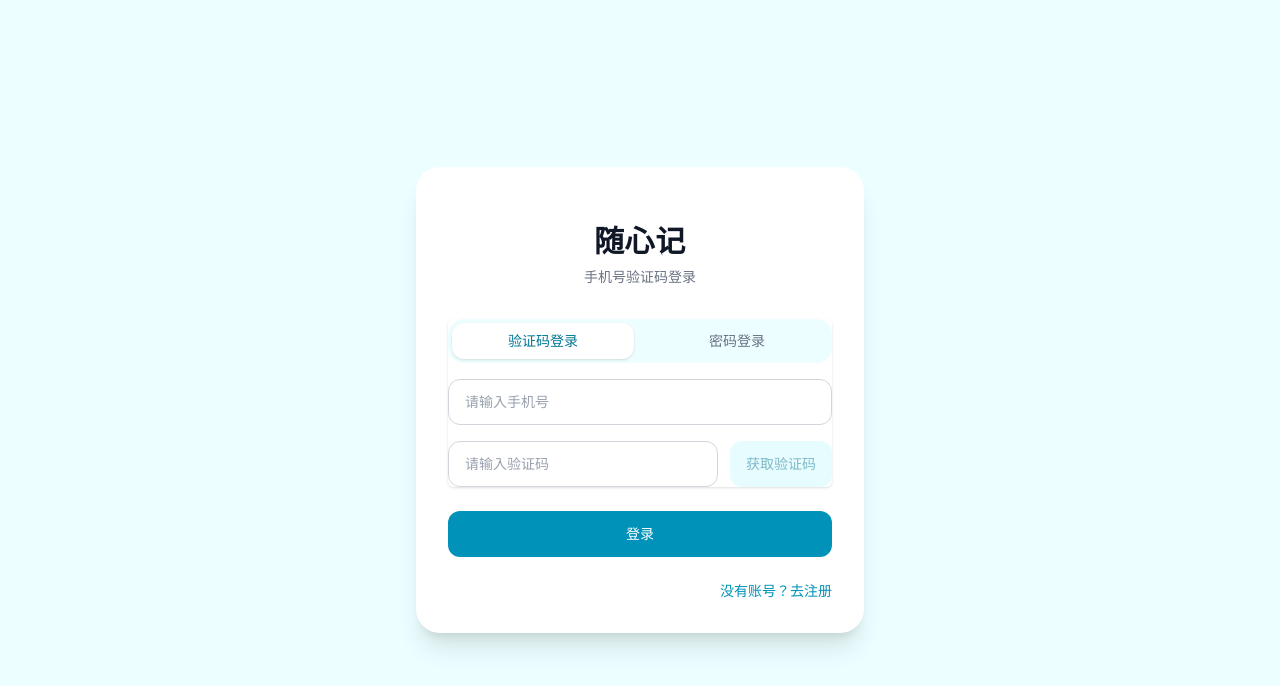
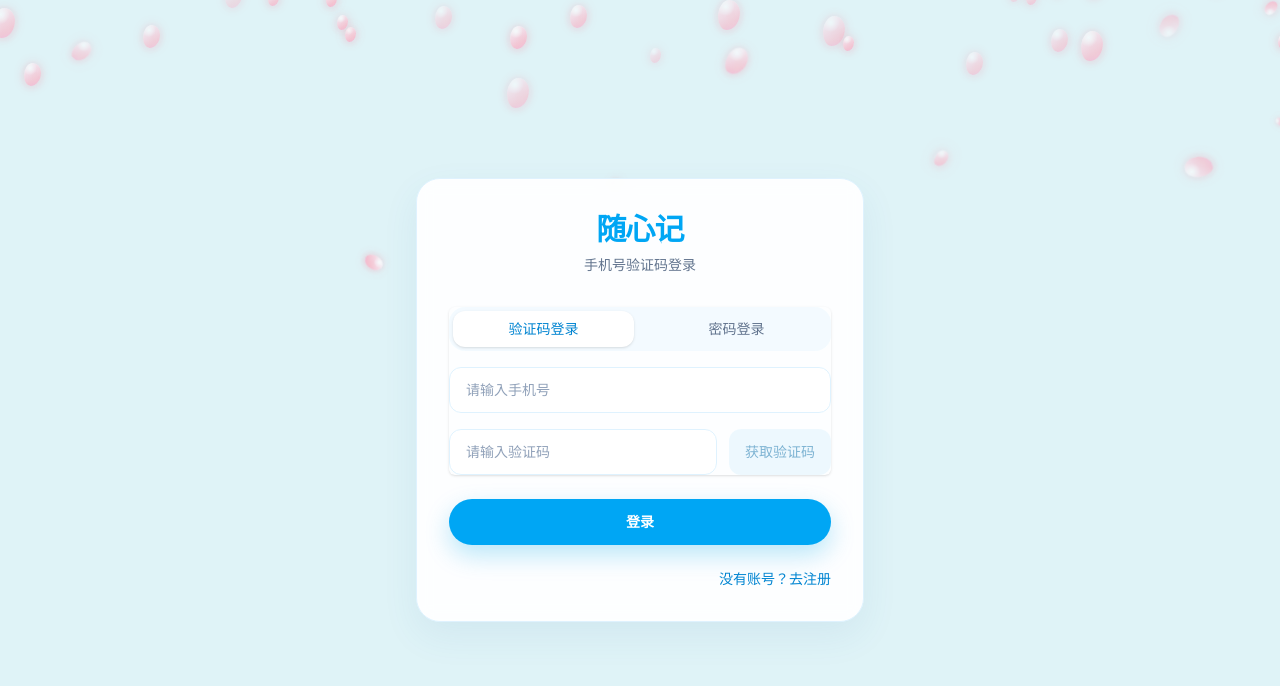
Before and after one commit to waj5/Random-Notes, a Vue app in the folder frontend/: page /login in a window 1280 px wide. Shown: the top 686 px of the page. Built offline with nearby package versions, Linux system fonts and the light colour scheme; no server answers.

Commit message:
修改登录页

```diff
--- a/frontend/src/views/Login.vue
+++ b/frontend/src/views/Login.vue
@@ -2,6 +2,7 @@
 import { ref, computed, onMounted, onBeforeUnmount } from 'vue'
 import { useRouter } from 'vue-router'
 import apiClient from '../api/client'
+import PetalBackground from '../components/PetalBackground.vue'
 import { useAuthStore } from '../stores/auth'
 
 const router = useRouter()
@@ -194,21 +195,24 @@ const handleSubmit = async () => {
 </script>
 
 <template>
-  <div class="flex items-center justify-center min-h-screen bg-cyan-50 font-sans">
-    <div class="w-full max-w-md p-8 space-y-8 bg-white rounded-3xl shadow-xl transform transition-all duration-300 hover:shadow-2xl">
+  <div class="relative flex min-h-screen items-center justify-center bg-[#dff3f7] px-4 py-10 font-sans">
+    <PetalBackground />
+    <div
+      class="relative z-10 w-full max-w-md space-y-8 rounded-3xl border border-sky-100 bg-white/92 p-8 shadow-[0_14px_36px_rgba(54,120,160,0.08)] backdrop-blur"
+    >
       <div class="text-center">
-        <h2 class="mt-6 text-3xl font-bold text-gray-900 tracking-wide">随心记</h2>
-        <p class="mt-2 text-sm text-gray-500">{{ title }}</p>
+        <h2 class="text-3xl font-black tracking-tight text-sky-500">随心记</h2>
+        <p class="mt-2 text-sm text-slate-500">{{ title }}</p>
       </div>
 
       <form class="mt-8 space-y-6" @submit.prevent="handleSubmit">
         <div class="rounded-md shadow-sm space-y-4">
-          <div v-if="!isRegister && requireSms" class="grid grid-cols-2 gap-3 rounded-2xl bg-cyan-50 p-1">
+          <div v-if="!isRegister && requireSms" class="grid grid-cols-2 gap-3 rounded-2xl bg-sky-50/80 p-1">
             <button
               type="button"
               @click="switchLoginMode(true)"
               class="rounded-xl px-4 py-2 text-sm font-medium transition"
-              :class="useSmsLogin ? 'bg-white text-cyan-700 shadow-sm' : 'text-gray-500'"
+              :class="useSmsLogin ? 'bg-white text-sky-600 shadow-sm' : 'text-slate-500'"
             >
               验证码登录
             </button>
@@ -216,7 +220,7 @@ const handleSubmit = async () => {
               type="button"
               @click="switchLoginMode(false)"
               class="rounded-xl px-4 py-2 text-sm font-medium transition"
-              :class="!useSmsLogin ? 'bg-white text-cyan-700 shadow-sm' : 'text-gray-500'"
+              :class="!useSmsLogin ? 'bg-white text-sky-600 shadow-sm' : 'text-slate-500'"
             >
               密码登录
             </button>
@@ -231,7 +235,7 @@ const handleSubmit = async () => {
               type="text"
               autocomplete="username"
               required
-              class="appearance-none rounded-xl relative block w-full px-4 py-3 border border-gray-300 placeholder-gray-400 text-gray-900 focus:outline-none focus:ring-cyan-500 focus:border-cyan-500 sm:text-sm transition duration-150 ease-in-out"
+              class="appearance-none relative block w-full rounded-xl border border-sky-100 bg-white/80 px-4 py-3 text-slate-900 placeholder-slate-400 transition focus:border-sky-400 focus:outline-none focus:ring-2 focus:ring-sky-400/30 sm:text-sm"
               placeholder="请输入账号或手机号"
             />
           </div>
@@ -247,7 +251,7 @@ const handleSubmit = async () => {
               maxlength="11"
               autocomplete="tel"
               required
-              class="appearance-none rounded-xl relative block w-full px-4 py-3 border border-gray-300 placeholder-gray-400 text-gray-900 focus:outline-none focus:ring-cyan-500 focus:border-cyan-500 sm:text-sm transition duration-150 ease-in-out"
+              class="appearance-none relative block w-full rounded-xl border border-sky-100 bg-white/80 px-4 py-3 text-slate-900 placeholder-slate-400 transition focus:border-sky-400 focus:outline-none focus:ring-2 focus:ring-sky-400/30 sm:text-sm"
               placeholder="请输入手机号"
             />
           </div>
@@ -259,14 +263,14 @@ const handleSubmit = async () => {
               inputmode="numeric"
               maxlength="6"
               required
-              class="appearance-none rounded-xl relative block w-full px-4 py-3 border border-gray-300 placeholder-gray-400 text-gray-900 focus:outline-none focus:ring-cyan-500 focus:border-cyan-500 sm:text-sm transition duration-150 ease-in-out"
+              class="appearance-none relative block w-full rounded-xl border border-sky-100 bg-white/80 px-4 py-3 text-slate-900 placeholder-slate-400 transition focus:border-sky-400 focus:outline-none focus:ring-2 focus:ring-sky-400/30 sm:text-sm"
               placeholder="请输入验证码"
             />
             <button
               type="button"
               @click="sendCode"
               :disabled="!canSendCode"
-              class="shrink-0 rounded-xl bg-cyan-100 px-4 text-sm font-medium text-cyan-700 transition hover:bg-cyan-200 disabled:cursor-not-allowed disabled:opacity-50"
+              class="shrink-0 rounded-xl bg-sky-100 px-4 text-sm font-medium text-sky-700 transition hover:bg-sky-200 disabled:cursor-not-allowed disabled:opacity-50"
             >
               {{ countdown > 0 ? `${countdown}s` : '获取验证码' }}
             </button>
@@ -280,7 +284,7 @@ const handleSubmit = async () => {
               name="nickname"
               type="text"
               required
-              class="appearance-none rounded-xl relative block w-full px-4 py-3 border border-gray-300 placeholder-gray-400 text-gray-900 focus:outline-none focus:ring-cyan-500 focus:border-cyan-500 sm:text-sm transition duration-150 ease-in-out"
+              class="appearance-none relative block w-full rounded-xl border border-sky-100 bg-white/80 px-4 py-3 text-slate-900 placeholder-slate-400 transition focus:border-sky-400 focus:outline-none focus:ring-2 focus:ring-sky-400/30 sm:text-sm"
               placeholder="请输入昵称"
             />
           </div>
@@ -294,26 +298,26 @@ const handleSubmit = async () => {
               type="password"
               autocomplete="current-password"
               :required="(!isRegister && (!requireSms || !useSmsLogin)) || (isRegister && !requireSms)"
-              class="appearance-none rounded-xl relative block w-full px-4 py-3 border border-gray-300 placeholder-gray-400 text-gray-900 focus:outline-none focus:ring-cyan-500 focus:border-cyan-500 sm:text-sm transition duration-150 ease-in-out"
+              class="appearance-none relative block w-full rounded-xl border border-sky-100 bg-white/80 px-4 py-3 text-slate-900 placeholder-slate-400 transition focus:border-sky-400 focus:outline-none focus:ring-2 focus:ring-sky-400/30 sm:text-sm"
               :placeholder="isRegister ? (requireSms ? '设置密码（可选）' : '设置密码') : '请输入密码'"
             />
           </div>
         </div>
 
-        <div v-if="!isRegister && (!requireSms || !useSmsLogin)" class="flex items-center justify-between text-sm text-gray-500">
-          <label class="flex items-center gap-2 cursor-pointer select-none">
+        <div v-if="!isRegister && (!requireSms || !useSmsLogin)" class="flex items-center justify-between text-sm text-slate-500">
+          <label class="flex cursor-pointer select-none items-center gap-2">
             <input
               v-model="rememberPassword"
               type="checkbox"
-              class="h-4 w-4 rounded border-gray-300 text-cyan-600 focus:ring-cyan-500"
+              class="h-4 w-4 rounded border-sky-200 text-sky-500 focus:ring-sky-400"
             />
             <span>记住密码</span>
           </label>
-          <label class="flex items-center gap-2 cursor-pointer select-none">
+          <label class="flex cursor-pointer select-none items-center gap-2">
             <input
               v-model="autoLogin"
               type="checkbox"
-              class="h-4 w-4 rounded border-gray-300 text-cyan-600 focus:ring-cyan-500"
+              class="h-4 w-4 rounded border-sky-200 text-sky-500 focus:ring-sky-400"
             />
             <span>自动登录</span>
           </label>
@@ -326,7 +330,7 @@ const handleSubmit = async () => {
           <button
             type="submit"
             :disabled="loading"
-            class="group relative w-full flex justify-center py-3 px-4 border border-transparent text-sm font-medium rounded-xl text-white bg-cyan-600 hover:bg-cyan-700 focus:outline-none focus:ring-2 focus:ring-offset-2 focus:ring-cyan-500 transition duration-150 ease-in-out transform hover:-translate-y-0.5 disabled:opacity-50 disabled:cursor-not-allowed"
+            class="group relative flex w-full justify-center rounded-full border border-transparent bg-sky-500 py-3 px-4 text-sm font-semibold text-white shadow-[0_10px_24px_rgba(14,165,233,0.28)] transition hover:bg-sky-600 focus:outline-none focus:ring-2 focus:ring-sky-400 focus:ring-offset-2 disabled:cursor-not-allowed disabled:opacity-50"
           >
             <span v-if="loading">处理中...</span>
             <span v-else>{{ submitText }}</span>
@@ -338,7 +342,7 @@ const handleSubmit = async () => {
             <button
               type="button"
               @click="toggleMode"
-              class="font-medium text-cyan-600 hover:text-cyan-500 transition-colors focus:outline-none"
+              class="font-medium text-sky-600 transition-colors hover:text-sky-500 focus:outline-none"
             >
               {{ switchText }}
             </button>
```
